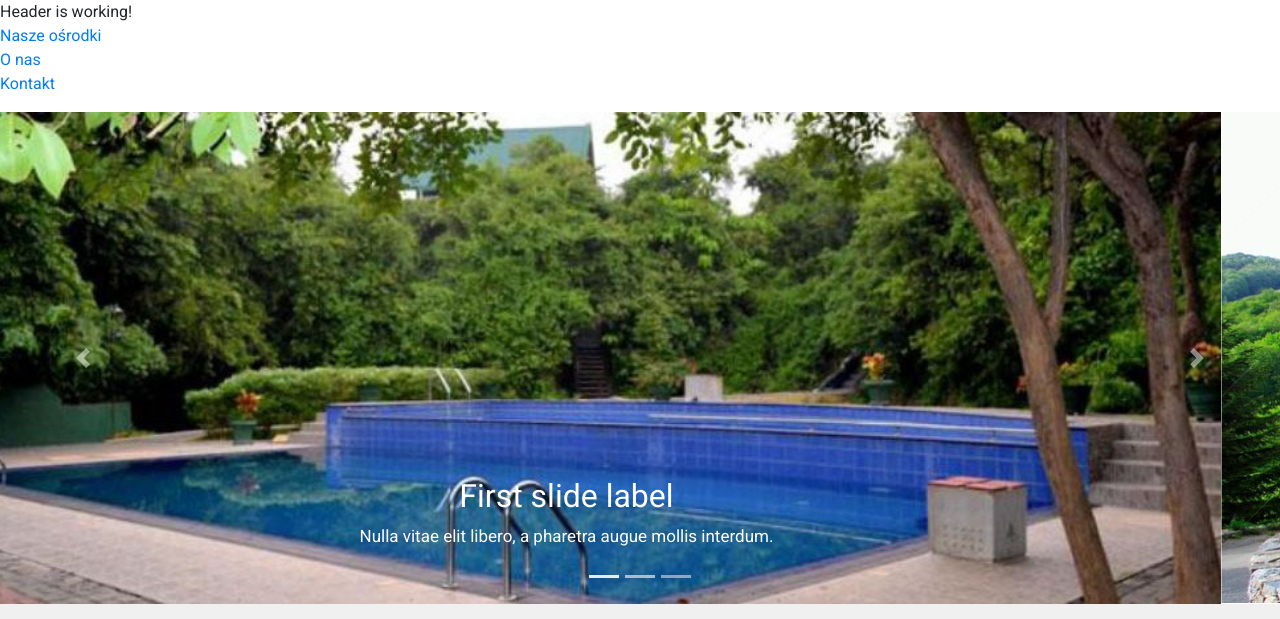
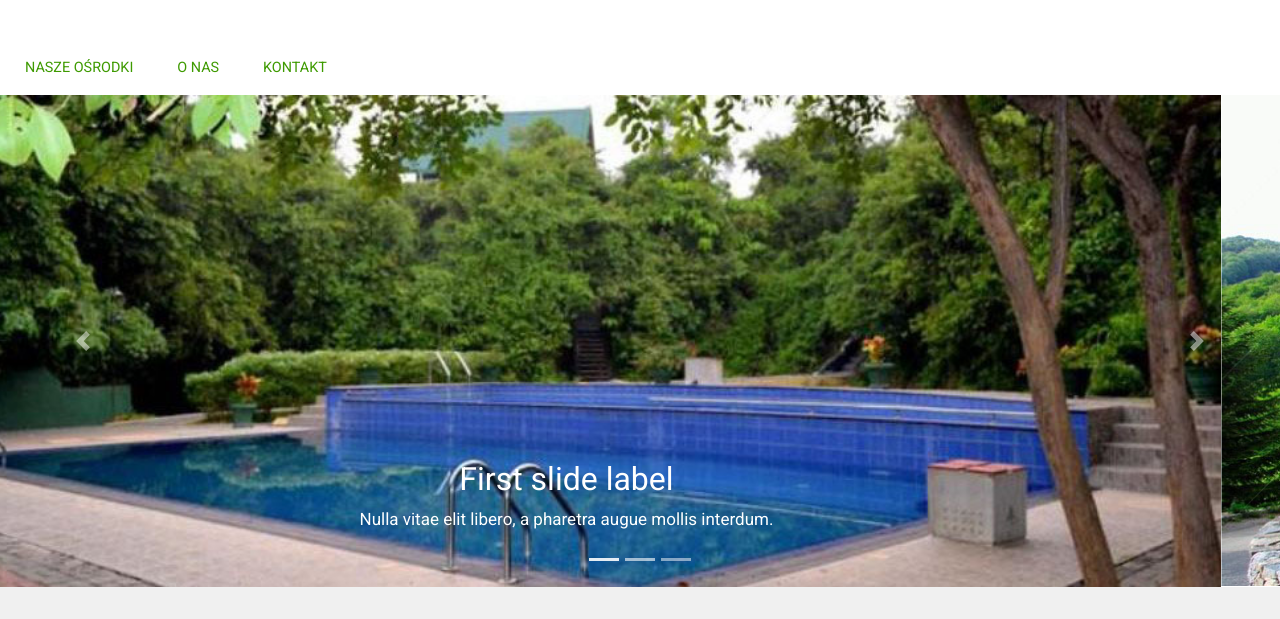
Before and after one commit to llamas-in-pajamas/travel-agency-front, a plain HTML site: page index.html in a window 1280 px wide. Shown: the top 619 px of the page. Drawn offline with nearby package versions, Linux system fonts and the light colour scheme.

Commit message:
[Add] header sceleton

```diff
--- /dev/null
+++ b/assets/styles/header.css
@@ -0,0 +1,23 @@
+.main-nav {
+  float: right;
+  list-style: none;
+  margin-top: 55px;
+}
+.main-nav li {
+  display: inline-block;
+  margin-left: 40px;
+}
+.main-nav li a:link,
+.main-nav li a:visited {
+  padding: 8px 0;
+  color: #3e9a00;
+  text-decoration: none;
+  text-transform: uppercase;
+  font-size: 90%;
+  border-bottom: 2px solid transparent;
+  transition: border-bottom 0.5s;
+}
+.main-nav li a:hover,
+.main-nav li a:active {
+  border-bottom: 2px solid #5ade00;
+}
--- a/index.html
+++ b/index.html
@@ -17,6 +17,7 @@
     <link rel="shortcut icon" type="image/x-icon" href="favicon.ico" />
     <link href="assets/styles/variables.css" rel="stylesheet" type="text/css" />
     <link href="assets/styles/reset.css" rel="stylesheet" type="text/css" />
+    <link href="assets/styles/header.css" rel="stylesheet" type="text/css" />
     <link
       href="assets/styles/our-places-section.css"
       rel="stylesheet"
@@ -43,9 +44,8 @@
   </head>
   <body>
     <header>
-      Header is working!
-      <nav>
-        <ul>
+      <nav class="row">
+        <ul class="main-nav">
           <li><a href="#">Nasze ośrodki</a></li>
           <li><a href="#">O nas</a></li>
           <li><a href="#">Kontakt</a></li>
```
